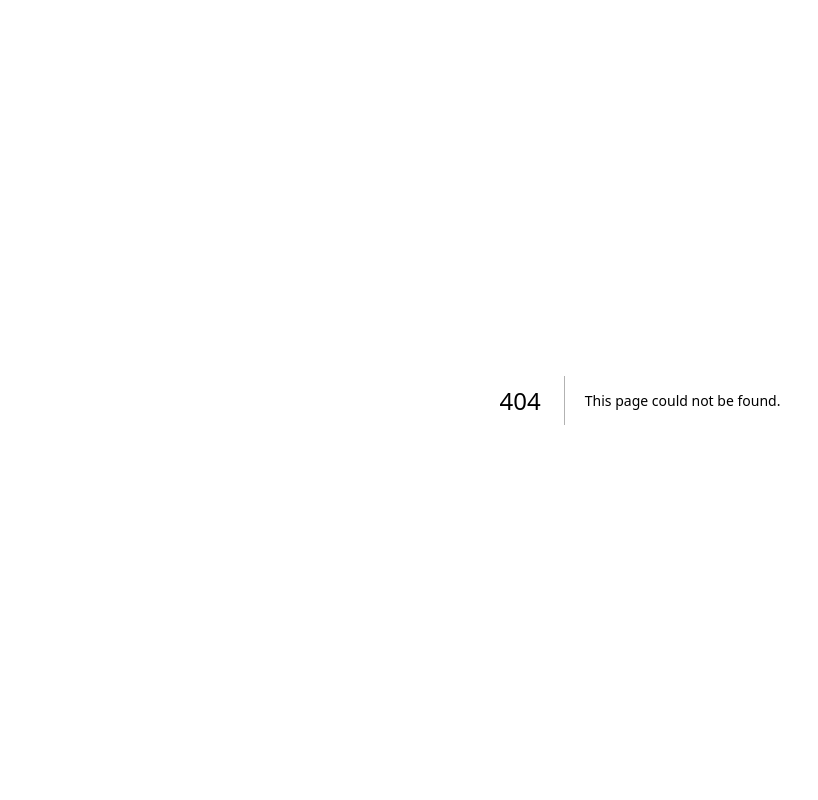
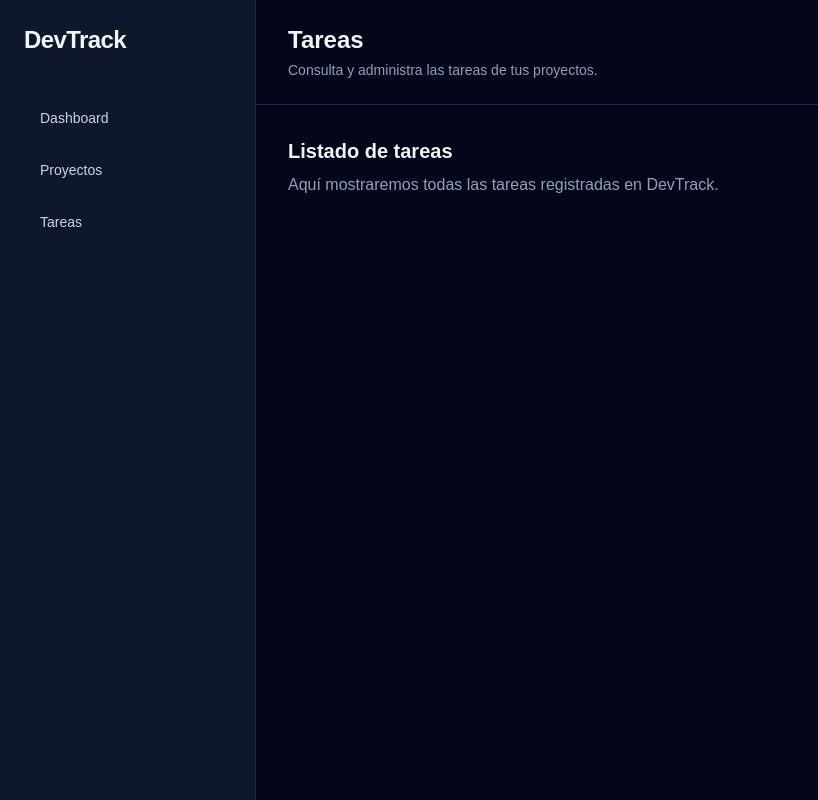
Before and after one commit to JC-ProyectosDigitales/DevTrack, a Next.js app: page /tasks in a window 1280 px wide. Before the commit this address had no page. Shown: the whole page, without its empty margins (0-818 px from the left). Built offline with nearby package versions, Linux system fonts and the light colour scheme.

Commit message:
feat: add projects and tasks navigation

```diff
--- /dev/null
+++ b/src/app/projects/page.tsx
@@ -0,0 +1,27 @@
+import Header from "@/components/Header";
+import Sidebar from "@/components/Sidebar";
+
+export default function ProjectsPage() {
+  return (
+    <main className="min-h-screen bg-slate-950 text-slate-100">
+      <div className="flex min-h-screen">
+        <Sidebar />
+
+        <section className="flex-1">
+          <Header
+            title="Proyectos"
+            description="Consulta y administra todos tus proyectos."
+          />
+
+          <div className="p-8">
+            <h2 className="text-xl font-semibold">Listado de proyectos</h2>
+
+            <p className="mt-2 text-slate-400">
+              Aquí mostraremos todos los proyectos registrados en DevTrack.
+            </p>
+          </div>
+        </section>
+      </div>
+    </main>
+  );
+}
--- /dev/null
+++ b/src/app/tasks/page.tsx
@@ -0,0 +1,27 @@
+import Header from "@/components/Header";
+import Sidebar from "@/components/Sidebar";
+
+export default function TasksPage() {
+  return (
+    <main className="min-h-screen bg-slate-950 text-slate-100">
+      <div className="flex min-h-screen">
+        <Sidebar />
+
+        <section className="flex-1">
+          <Header
+            title="Tareas"
+            description="Consulta y administra las tareas de tus proyectos."
+          />
+
+          <div className="p-8">
+            <h2 className="text-xl font-semibold">Listado de tareas</h2>
+
+            <p className="mt-2 text-slate-400">
+              Aquí mostraremos todas las tareas registradas en DevTrack.
+            </p>
+          </div>
+        </section>
+      </div>
+    </main>
+  );
+}
--- a/src/components/Header.tsx
+++ b/src/components/Header.tsx
@@ -1,11 +1,17 @@
-export default function Header() {
+type HeaderProps = {
+  title?: string;
+  description?: string;
+};
+
+export default function Header({
+  title = "Dashboard",
+  description = "Resumen general de tus proyectos y tareas.",
+}: HeaderProps) {
   return (
     <header className="border-b border-slate-800 px-8 py-6">
-      <h2 className="text-2xl font-semibold">Dashboard</h2>
+      <h2 className="text-2xl font-semibold">{title}</h2>
 
-      <p className="mt-1 text-sm text-slate-400">
-        Resumen general de tus proyectos y tareas.
-      </p>
+      <p className="mt-1 text-sm text-slate-400">{description}</p>
     </header>
   );
 }
--- a/src/components/Sidebar.tsx
+++ b/src/components/Sidebar.tsx
@@ -1,29 +1,31 @@
+import Link from "next/link";
+
 export default function Sidebar() {
   return (
     <aside className="w-64 border-r border-slate-800 bg-slate-900 p-6">
       <h1 className="text-2xl font-bold tracking-tight">DevTrack</h1>
 
       <nav className="mt-10 space-y-2">
-        <a
-          href="#"
-          className="block rounded-lg bg-slate-800 px-4 py-3 text-sm font-medium"
+        <Link
+          href="/"
+          className="block rounded-lg px-4 py-3 text-sm text-slate-300 hover:bg-slate-800 hover:text-white"
         >
           Dashboard
-        </a>
+        </Link>
 
-        <a
-          href="#"
-          className="block rounded-lg px-4 py-3 text-sm text-slate-400 hover:bg-slate-800 hover:text-white"
+        <Link
+          href="/projects"
+          className="block rounded-lg px-4 py-3 text-sm text-slate-300 hover:bg-slate-800 hover:text-white"
         >
           Proyectos
-        </a>
+        </Link>
 
-        <a
-          href="#"
-          className="block rounded-lg px-4 py-3 text-sm text-slate-400 hover:bg-slate-800 hover:text-white"
+        <Link
+          href="/tasks"
+          className="block rounded-lg px-4 py-3 text-sm text-slate-300 hover:bg-slate-800 hover:text-white"
         >
           Tareas
-        </a>
+        </Link>
       </nav>
     </aside>
   );
```
